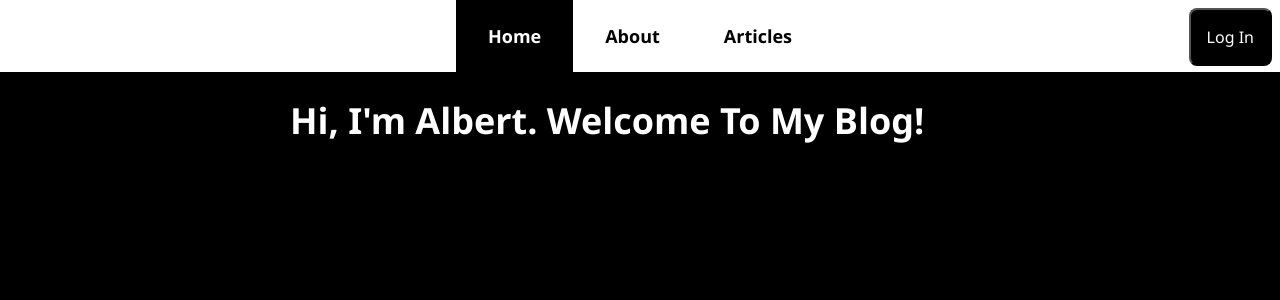
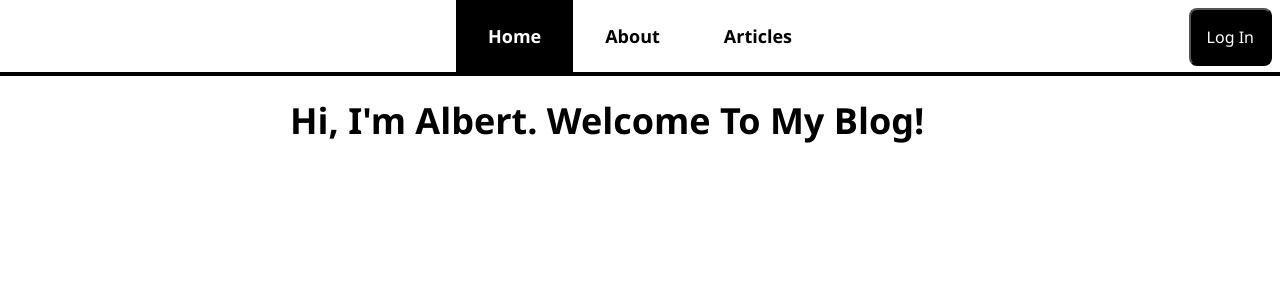
Before and after one commit to albertchen97/my-blog, a React (Create React App) app in the folder frontend/: page / in a window 1280 px wide. Shown: the top 300 px of the page. Built offline with nearby package versions, Linux system fonts and the light colour scheme; no server answers.

Commit message:
disable dark-mode because it doesn't work with the dark reader chrome extension anymore

```diff
--- a/frontend/src/App.css
+++ b/frontend/src/App.css
@@ -1,10 +1,8 @@
 body {
 	font-family: "Segoe UI", Tahoma, Geneva, Verdana, sans-serif;
 	font-size: 18px;
-}
-body {
-	background-color: black;
-	color: white;
+	background-color: white;
+	color: black;
 }
 button {
 	padding: 16px;
@@ -177,7 +175,14 @@ p {
 	right: 8px;
 }
 
-/* @media screen and (prefers-color-scheme: light) {
+/* @media screen and (prefers-color-scheme: dark) {
+	body {
+		background-color: black;
+		color: white;
+	}
+}
+
+@media screen and (prefers-color-scheme: light) {
 	body {
 		background-color: white;
 		color: black;
```
